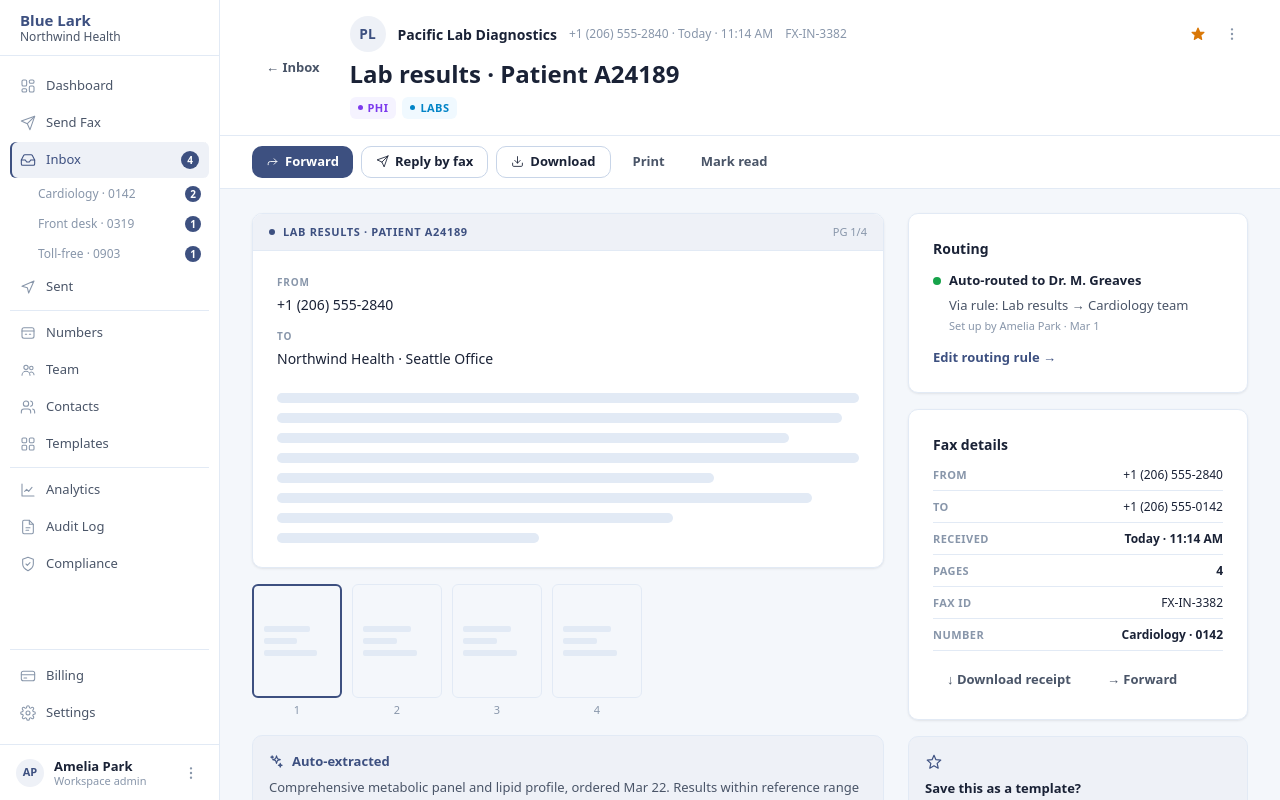
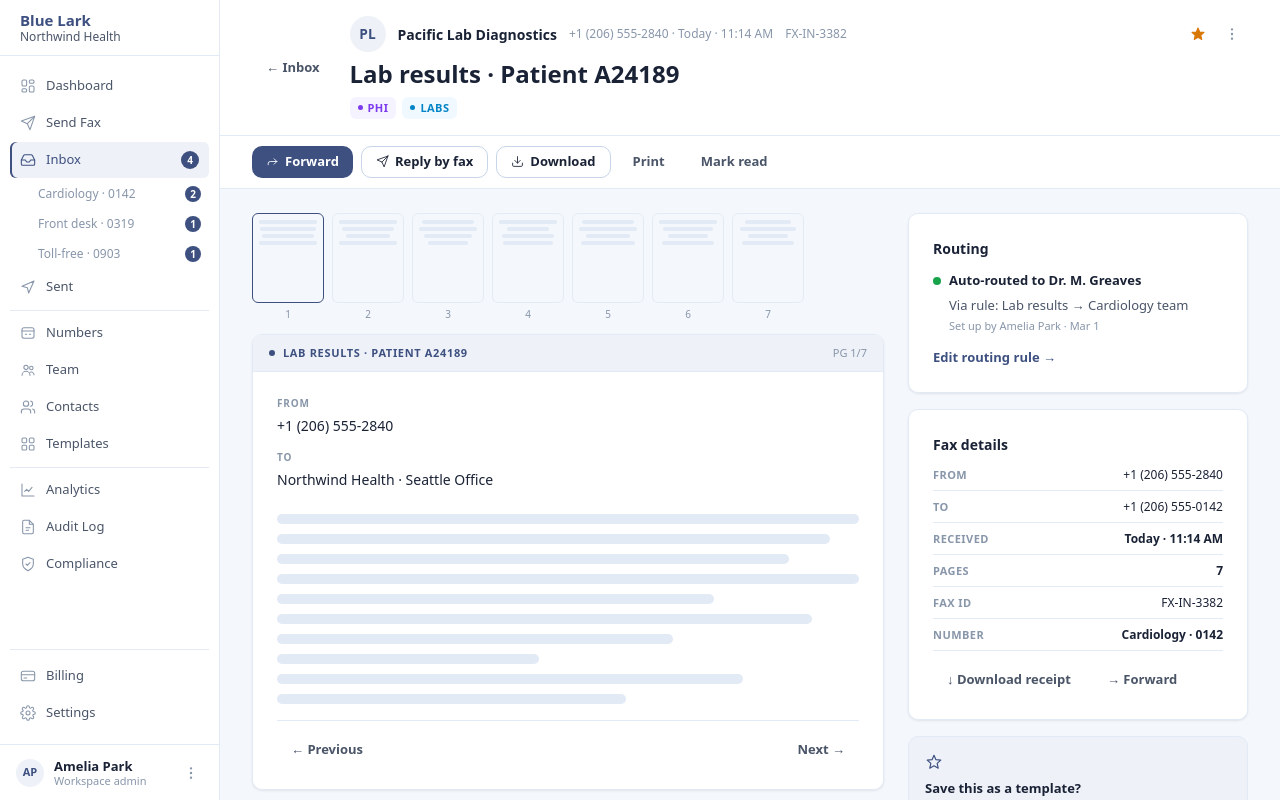
Before and after one commit to kschulze3142/design-prototype, a Next.js app: page /app/inbox/1 in a window 1280 px wide. Built offline with nearby package versions, Linux system fonts and the light colour scheme.

Commit message:
inbox detail: thumbnail nav above preview, 7-page viewer, sidebar inbox persistence

```diff
--- a/app/app/inbox/[id]/page.tsx
+++ b/app/app/inbox/[id]/page.tsx
@@ -1,5 +1,5 @@
 'use client';
-import React from 'react';
+import React, { useState } from 'react';
 import Link from 'next/link';
 import { I } from '@/components/app/icons';
 import { Avatar } from '@/components/app/primitives';
@@ -59,22 +59,80 @@ function SparkleIcon() {
   );
 }
 
+// ─── PAGE DATA ────────────────────────────────────────────────────────────────
+
+const pages = [
+  {
+    pageNum: 1,
+    label: 'LAB RESULTS · PATIENT A24189',
+    fields: [
+      { label: 'FROM', value: '+1 (206) 555-2840' },
+      { label: 'TO', value: 'Northwind Health · Seattle Office' },
+    ],
+    lines: [100, 95, 88, 100, 75, 92, 68, 45, 80, 60],
+  },
+  {
+    pageNum: 2,
+    label: 'METABOLIC PANEL RESULTS',
+    fields: [],
+    lines: [100, 88, 76, 100, 92, 84, 70, 95, 60, 78],
+  },
+  {
+    pageNum: 3,
+    label: 'LIPID PROFILE',
+    fields: [],
+    lines: [90, 100, 82, 68, 95, 78, 88, 72, 60, 84],
+  },
+  {
+    pageNum: 4,
+    label: 'PHYSICIAN NOTES',
+    fields: [],
+    lines: [100, 72, 90, 85, 60, 95, 78, 88, 65, 50],
+  },
+  {
+    pageNum: 5,
+    label: 'REFERENCE RANGES',
+    fields: [],
+    lines: [88, 100, 75, 92, 68, 84, 95, 70, 80, 60],
+  },
+  {
+    pageNum: 6,
+    label: 'ORDERING PHYSICIAN',
+    fields: [
+      { label: 'PHYSICIAN', value: 'Dr. M. Greaves' },
+      { label: 'NPI', value: '1234567890' },
+      { label: 'DATE ORDERED', value: 'Mar 22, 2025' },
+    ],
+    lines: [100, 85, 70, 90, 60, 78, 88, 65, 72, 55],
+  },
+  {
+    pageNum: 7,
+    label: 'AUTHORIZATION',
+    fields: [
+      { label: 'AUTH CODE', value: 'A24189-LAB' },
+      { label: 'VALID THROUGH', value: 'Jun 22, 2025' },
+    ],
+    lines: [80, 95, 70, 88, 60, 75, 90, 65, 78, 50],
+  },
+];
+
 // ─── PAGE ─────────────────────────────────────────────────────────────────────
 
 export default function InboxDetailPage() {
+  const [activePage, setActivePage] = useState(0);
+
   const TAGS: Tag[] = ['PHI', 'LABS'];
 
   const FAX_DETAILS = [
     { label: 'From',     value: '+1 (206) 555-2840', mono: true  },
     { label: 'To',       value: '+1 (206) 555-0142', mono: true  },
     { label: 'Received', value: 'Today · 11:14 AM',  mono: false },
-    { label: 'Pages',    value: '4',                 mono: false },
+    { label: 'Pages',    value: '7',                 mono: false },
     { label: 'Fax ID',   value: 'FX-IN-3382',        mono: true  },
     { label: 'Number',   value: 'Cardiology · 0142', mono: false },
   ];
 
-  const THUMB_BARS = [70, 50, 80];
-  const DOC_BARS   = [100, 97, 88, 100, 75, 92, 68, 45];
+  const currentPage = pages[activePage];
 
   return (
     <div style={{
@@ -188,6 +246,56 @@ export default function InboxDetailPage() {
         {/* ── Left column ─────────────────────────────────────────────────── */}
         <div>
 
+          {/* Thumbnail strip — sits above the document card */}
+          <div style={{
+            display: 'flex',
+            gap: 8,
+            overflowX: 'auto',
+            scrollbarWidth: 'none',
+            marginBottom: 12,
+          }}>
+            {pages.map((page, i) => (
+              <div key={page.pageNum} style={{ flexShrink: 0 }}>
+                <div
+                  onClick={() => setActivePage(i)}
+                  style={{
+                    width: 72,
+                    height: 90,
+                    borderRadius: 'var(--radius-sm)',
+                    border: activePage === i
+                      ? '1.5px solid var(--color-primary)'
+                      : '1px solid var(--color-border)',
+                    background: 'var(--color-bg)',
+                    cursor: 'pointer',
+                    display: 'flex',
+                    flexDirection: 'column',
+                    alignItems: 'center',
+                    padding: '6px',
+                    gap: '3px',
+                  }}
+                >
+                  {page.lines.slice(0, 4).map((w, j) => (
+                    <div key={j} style={{
+                      height: 4,
+                      width: `${w}%`,
+                      background: 'var(--color-border)',
+                      borderRadius: 2,
+                    }} />
+                  ))}
+                </div>
+                <div style={{
+                  fontFamily: 'var(--font-body)',
+                  fontSize: 10,
+                  color: 'var(--color-text-tertiary)',
+                  textAlign: 'center',
+                  marginTop: 4,
+                }}>
+                  {page.pageNum}
+                </div>
+              </div>
+            ))}
+          </div>
+
           {/* Document preview card */}
           <Card noPadding style={{ overflow: 'hidden' }}>
             {/* Header bar */}
@@ -208,88 +316,71 @@ export default function InboxDetailPage() {
                 letterSpacing: '0.06em', textTransform: 'uppercase' as const,
                 color: 'var(--color-primary)',
               }}>
-                LAB RESULTS · PATIENT A24189
+                {currentPage.label}
               </span>
               <span style={{
                 marginLeft: 'auto',
                 fontFamily: 'var(--font-mono)', fontSize: 11,
                 color: 'var(--color-text-tertiary)',
               }}>
-                PG 1/4
+                PG {activePage + 1}/7
               </span>
             </div>
 
             {/* Content */}
             <div style={{ padding: 24 }}>
-              <div>
+              {currentPage.fields.map((field, i) => (
+                <div key={field.label} style={{ marginTop: i > 0 ? 14 : 0 }}>
                   <div style={{
                     fontFamily: 'var(--font-body)', fontSize: 10, fontWeight: 700,
                     letterSpacing: '0.08em', textTransform: 'uppercase' as const,
                     color: 'var(--color-text-tertiary)', marginBottom: 4,
                   }}>
-                  FROM
+                    {field.label}
                   </div>
                   <div style={{ fontFamily: 'var(--font-mono)', fontSize: 14, color: 'var(--color-text-primary)' }}>
-                  +1 (206) 555-2840
+                    {field.value}
                   </div>
                 </div>
-
-              <div style={{ marginTop: 14 }}>
-                <div style={{
-                  fontFamily: 'var(--font-body)', fontSize: 10, fontWeight: 700,
-                  letterSpacing: '0.08em', textTransform: 'uppercase' as const,
-                  color: 'var(--color-text-tertiary)', marginBottom: 4,
-                }}>
-                  TO
-                </div>
-                <div style={{ fontFamily: 'var(--font-mono)', fontSize: 14, color: 'var(--color-text-primary)' }}>
-                  Northwind Health · Seattle Office
-                </div>
-              </div>
+              ))}
 
               {/* Placeholder content bars */}
-              <div style={{ marginTop: 24, display: 'flex', flexDirection: 'column', gap: 10 }}>
-                {DOC_BARS.map((w, i) => (
+              <div style={{ marginTop: currentPage.fields.length > 0 ? 24 : 0, display: 'flex', flexDirection: 'column', gap: 10 }}>
+                {currentPage.lines.map((w, i) => (
                   <div key={i} style={{
                     height: 10, borderRadius: 'var(--radius-sm)',
                     background: 'var(--color-border)', width: `${w}%`,
                   }} />
                 ))}
               </div>
+
+              {/* Prev / Next navigation */}
+              <div style={{
+                display: 'flex',
+                justifyContent: 'space-between',
+                marginTop: 16,
+                paddingTop: 12,
+                borderTop: '1px solid var(--color-border)',
+              }}>
+                <Button
+                  variant="ghost"
+                  size="sm"
+                  onClick={() => setActivePage(p => p - 1)}
+                  disabled={activePage === 0}
+                >
+                  ← Previous
+                </Button>
+                <Button
+                  variant="ghost"
+                  size="sm"
+                  onClick={() => setActivePage(p => p + 1)}
+                  disabled={activePage === 6}
+                >
+                  Next →
+                </Button>
+              </div>
             </div>
           </Card>
-
-          {/* Thumbnail strip */}
-          <div style={{ display: 'flex', gap: 10, marginTop: 16 }}>
-            {[1, 2, 3, 4].map((page, i) => (
-              <div key={page}>
-                <div style={{
-                  width: 90, height: 114,
-                  border: i === 0
-                    ? '2px solid var(--color-primary)'
-                    : '1px solid var(--color-border)',
-                  borderRadius: 'var(--radius-sm)',
-                  background: 'var(--color-bg)',
-                  display: 'flex', flexDirection: 'column',
-                  justifyContent: 'center', gap: 6, padding: 10,
-                }}>
-                  {THUMB_BARS.map((w, j) => (
-                    <div key={j} style={{
-                      height: 6, borderRadius: 2,
-                      background: 'var(--color-border)', width: `${w}%`,
-                    }} />
-                  ))}
-                </div>
-                <div style={{
-                  textAlign: 'center',
-                  fontFamily: 'var(--font-body)', fontSize: 11,
-                  color: 'var(--color-text-tertiary)', marginTop: 4,
-                }}>
-                  {page}
-                </div>
-              </div>
-            ))}
-          </div>
 
           {/* Auto-extracted card */}
           <Card padding={16} style={{
--- a/components/app/AppSidebar.tsx
+++ b/components/app/AppSidebar.tsx
@@ -2,7 +2,7 @@
 import Link from 'next/link';
 import { usePathname } from 'next/navigation';
 import { I } from './icons';
-import { useState } from 'react';
+import { useState, useEffect } from 'react';
 
 type SubNavItem = { href: string; label: string; badge?: number };
 type NavItem = { href: string; label: string; icon: keyof typeof I; badge?: number; subItems?: SubNavItem[] };
@@ -50,7 +50,8 @@ function NavGroup({ items, separator, pushDown, pathname, activeNumber }: {
     }}>
       {items.map(item => {
         const Ico = I[item.icon];
-        const active = pathname === item.href ||
+        const inInbox = item.href === '/app/inbox' && pathname.startsWith('/app/inbox');
+        const active = inInbox || pathname === item.href ||
           (item.href !== '/app/dashboard' && pathname.startsWith(item.href));
         const showSubs = active && item.subItems;
 
@@ -142,9 +143,14 @@ function NavGroup({ items, separator, pushDown, pathname, activeNumber }: {
 }
 
 export function AppSidebar() {
-  const pathname     = usePathname();
-  const activeNumber = null;
+  const pathname = usePathname();
+  const [activeNumber, setActiveNumber] = useState<string | null>(null);
   const [menu, setMenu] = useState(false);
+
+  useEffect(() => {
+    const params = new URLSearchParams(window.location.search);
+    setActiveNumber(params.get('number'));
+  }, [pathname]);
 
   const initials = 'AP';
   const name     = 'Amelia Park';
```
Lines whose indentation alone changed are shown as unchanged.
